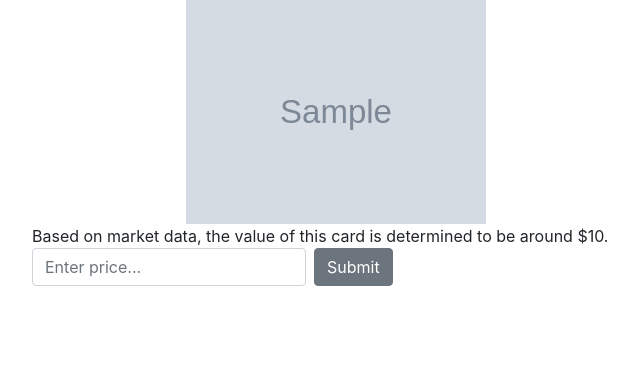
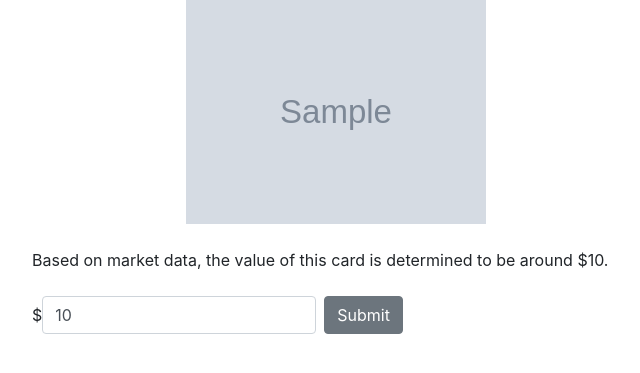
Before and after one commit to ginalamp/TCGPlayer, a Django app: template src/tcgplaya/templates/tcgplaya/new_cardlisting.html in a window 1280 px wide. Shown: the part 167-540 px from the top of the page, without its empty margins (0-640 px from the left). Run offline with Django 3.2, Linux system fonts and the light colour scheme; tables that the repository leaves empty hold one stand-in row (values such as "Sample post"); the template is opened without the code that fills it: values that come from a table or form of the project are taken from there, most other values are stand-ins (such as "Sample title", 1, 10 or a date in 2020); grey boxes marked "Sample" are stand-in pictures; some libraries are stand-ins or nearby versions.

Commit message:
Set default card listing price to usd price

```diff
--- a/src/tcgplaya/templates/tcgplaya/new_cardlisting.html
+++ b/src/tcgplaya/templates/tcgplaya/new_cardlisting.html
@@ -14,14 +14,15 @@
         </div>
     </div>
 </div>
-
+</br>
 <div>
     Based on market data, the value of this card is determined to be around ${{ suggest_price }}.
 </div>
+</br>
 <div>
     <form class="form-inline my-2 my-lg-0 ml-auto" method="POST">
         {% csrf_token %}
-        <input class="form-control mr-sm-2" type="number" step="0.01" placeholder="Enter price..." name="listing_price">
+        $<input class="form-control mr-sm-2" type="number" step="0.01" value = {{ suggest_price }} placeholder="Enter price..." name="listing_price">
         <button class="btn btn-secondary my-2 my-sm-0" type="submit">Submit</button>
     </form>
 </div>
```
